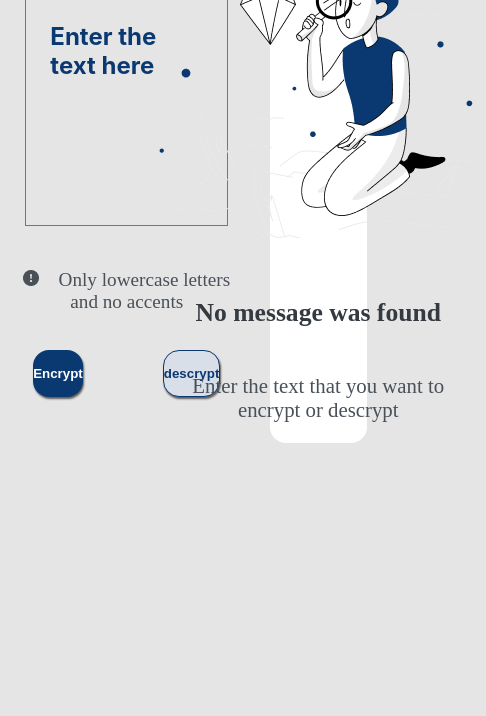
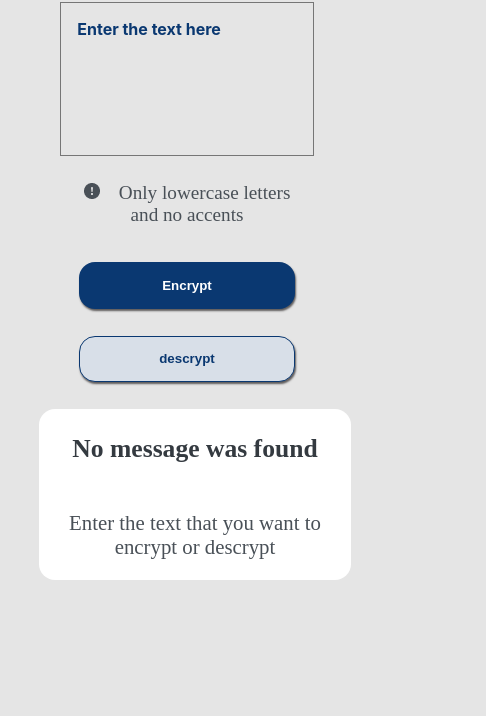
Before and after one commit to afprietoa/challengeOne-encoder, a plain HTML site: page index.html in a window 390 px wide. Shown: the part 128-844 px from the top of the page, 486 px wide, since content can reach past the window. Drawn offline with Linux system fonts and the light colour scheme.

Commit message:
movil styles

```diff
--- a/styles/style.css
+++ b/styles/style.css
@@ -146,3 +146,53 @@ header{
     border:1px solid #0A3871;
     cursor: pointer;
 }
+
+@media only screen and (max-width: 768px) {
+    main{
+        display: flex;
+        width: 100%;
+        flex-direction: column;
+        justify-content: center;
+        align-items:center;
+        align-content: center;
+    }
+    header img{
+        width: 10%;
+    }
+    .button-group{
+        display:flex;
+        flex-direction:column;
+        margin:auto;
+        margin-top: 2em;
+        width: 95%;
+    }
+    .button-group__btn-encrypt,
+    .button-group__btn-descrypt,
+    .container-output__btn-copy{
+        width: 90%;
+        margin: auto;
+        margin-bottom: 2em;
+    }
+    .container-input__tarea-encrypt{
+        font-size: 100%;
+        margin: 10% 0 0 0;
+        width: 100%;
+    }
+    .container-output{
+        margin: auto;
+        width: 80%;
+        height:auto;
+    }
+    .container-board__img{
+        display: none;
+        margin:none;
+
+    }
+    .container-output__btn-copy{
+        margin-top: 2em;
+    }
+    .container-output__tarea-descrypt{
+        height:auto;
+        margin: 1em 0 1em;
+    }
+}
```
